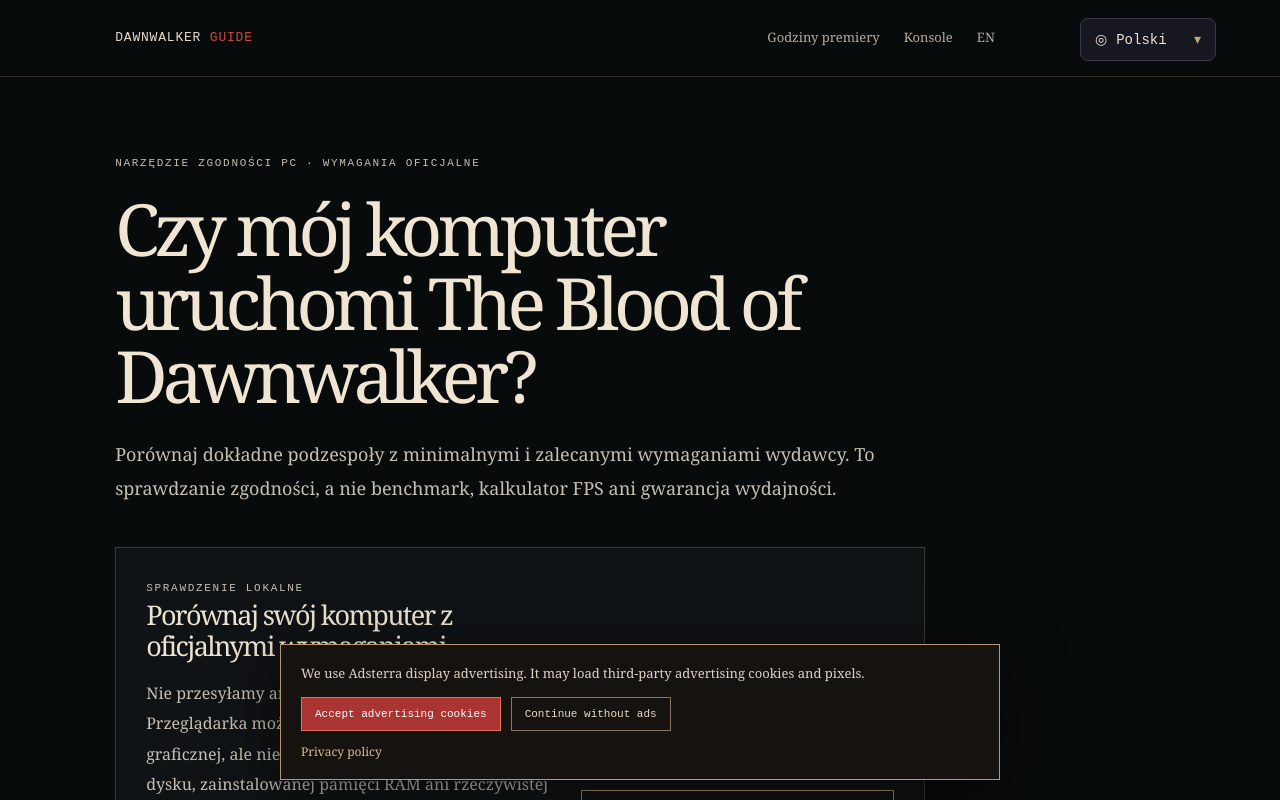
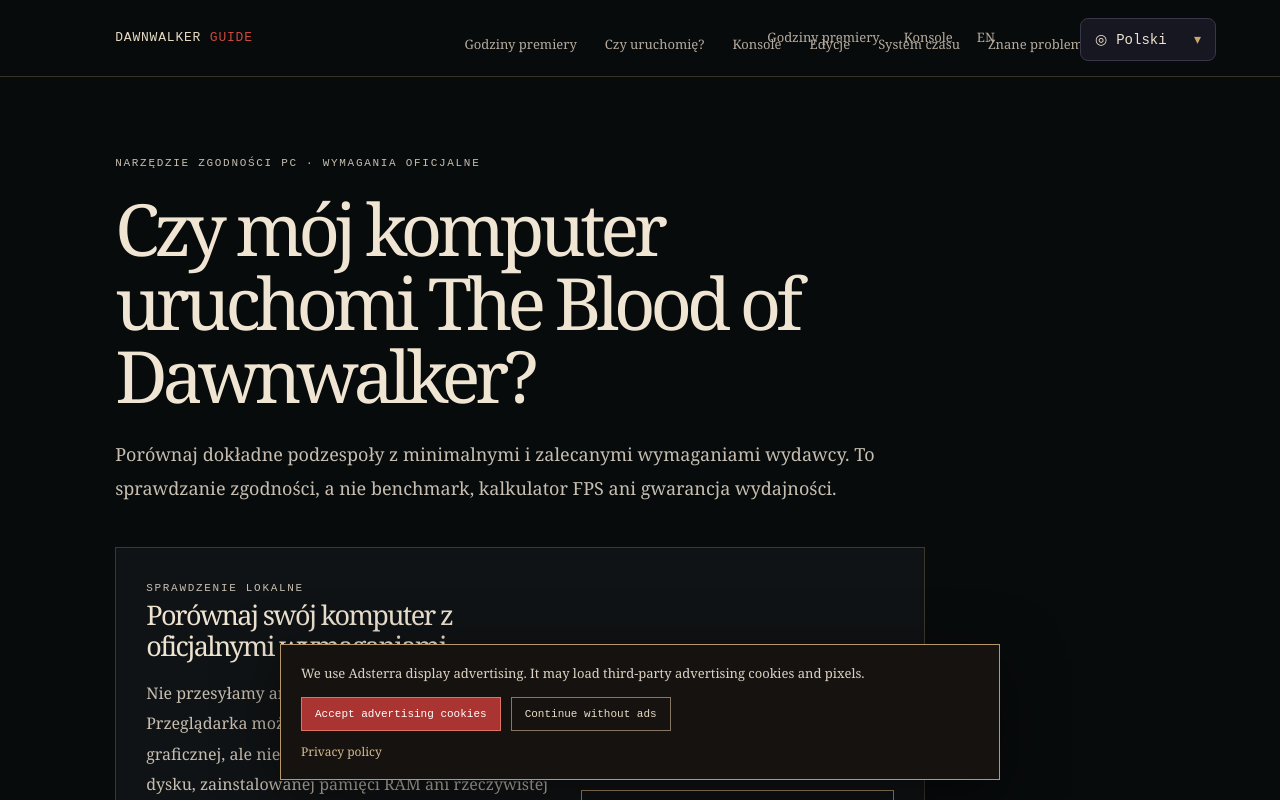
Before and after one commit to wencun/dawnwalker.cc, a Next.js app: page /pl/can-i-run in a window 1280 px wide. Shown: the top 800 px of the page. Built offline with nearby package versions, Linux system fonts and the light colour scheme.

Commit message:
Align localized navigation and guide routes

```diff
--- /dev/null
+++ b/app/[locale]/[topic]/page.tsx
@@ -0,0 +1,29 @@
+import { notFound } from "next/navigation";
+import { RegionalGuidePage, regionalMetadata } from "../../regional-guide";
+
+const locales = ["pl", "ru", "cs"] as const;
+const topics = ["editions", "time-system", "known-issues"] as const;
+type Locale = typeof locales[number];
+type Topic = typeof topics[number];
+
+const copy: Record<Locale, Record<Topic, { eyebrow: string; title: string; dek: string; section: string; body: string; nav: [string, string]; source: string; checked: string }>> = {
+  pl: {
+    editions: { eyebrow: "EDYCJE · POTWIERDZONE INFORMACJE", title: "Edycje The Blood of Dawnwalker", dek: "Porównanie zawartości edycji na podstawie materiałów wydawcy — bez przypisywania wersjom niepotwierdzonych bonusów.", section: "Jak porównywać edycje", body: "Sprawdź zawartość cyfrową, platformę i cenę w swoim regionalnym sklepie. Nazwa edycji nie oznacza wcześniejszego dostępu, jeśli wydawca wyraźnie tego nie potwierdził.", nav: ["Premiera", "Konsole"], source: "Oficjalna strona gry", checked: "27 sierpnia 2026" },
+    "time-system": { eyebrow: "CZAS W GRZE · POTWIERDZONE MECHANIKI", title: "System czasu w The Blood of Dawnwalker", dek: "Co wiemy o 30 dniach, konsekwencjach zadań i wyborach — bez wymyślania sposobów na zatrzymanie czasu.", section: "Co potwierdzono", body: "Zadania i decyzje mogą przesuwać czas naprzód, dlatego nie da się pomóc wszystkim postaciom w jednym przejściu. Szczegóły praktyczne uzupełnimy po premierze na podstawie testów.", nav: ["Premiera", "Konsole"], source: "Oficjalna strona gry", checked: "27 sierpnia 2026" },
+    "known-issues": { eyebrow: "STATUS PROBLEMÓW · RAPORTY GRACZY", title: "Znane problemy The Blood of Dawnwalker", dek: "Śledzimy awarie, wydajność i problemy z zadaniami, ale publikujemy rozwiązania dopiero po weryfikacji.", section: "Jak zgłaszać problem", body: "Dodaj platformę, wersję gry, ustawienia, dokładne kroki i nagranie lub zrzut ekranu. Pojedynczy wpis społeczności nie jest potwierdzonym problemem całej gry.", nav: ["Premiera", "Konsole"], source: "Centrum zgłoszeń", checked: "27 sierpnia 2026" },
+  },
+  ru: {
+    editions: { eyebrow: "ИЗДАНИЯ · ПРОВЕРЕННЫЕ ДАННЫЕ", title: "Издания The Blood of Dawnwalker", dek: "Сравнение состава изданий по материалам издателя без неподтверждённых бонусов.", section: "Как сравнивать издания", body: "Проверяйте цифровой контент, платформу и цену в региональном магазине. Название издания не означает ранний доступ без прямого подтверждения издателя.", nav: ["Релиз", "Консоли"], source: "Официальная страница игры", checked: "27 августа 2026" },
+    "time-system": { eyebrow: "ВРЕМЯ В ИГРЕ · ПОДТВЕРЖДЁННЫЕ МЕХАНИКИ", title: "Система времени в The Blood of Dawnwalker", dek: "Что известно о 30 днях, последствиях заданий и выборе — без выдуманных способов остановить время.", section: "Что подтверждено", body: "Задания и решения могут продвигать время, поэтому нельзя помочь всем персонажам за одно прохождение. Практические детали появятся после проверок на релизе.", nav: ["Релиз", "Консоли"], source: "Официальная страница игры", checked: "27 августа 2026" },
+    "known-issues": { eyebrow: "СТАТУС ПРОБЛЕМ · ОТЧЁТЫ ИГРОКОВ", title: "Известные проблемы The Blood of Dawnwalker", dek: "Мы отслеживаем вылеты, производительность и задания, но публикуем решения только после проверки.", section: "Как сообщить о проблеме", body: "Укажите платформу, версию игры, настройки, точные шаги и приложите запись или скриншот. Один пост сообщества не доказывает проблему всей игры.", nav: ["Релиз", "Консоли"], source: "Центр сообщений", checked: "27 августа 2026" },
+  },
+  cs: {
+    editions: { eyebrow: "EDICE · OVĚŘENÉ INFORMACE", title: "Edice The Blood of Dawnwalker", dek: "Srovnání obsahu edic podle materiálů vydavatele bez nepotvrzených bonusů.", section: "Jak porovnávat edice", body: "Ověřte digitální obsah, platformu a cenu v regionálním obchodě. Název edice neznamená dřívější přístup bez výslovného potvrzení vydavatele.", nav: ["Vydání", "Konzole"], source: "Oficiální stránka hry", checked: "27. srpna 2026" },
+    "time-system": { eyebrow: "ČAS VE HŘE · POTVRZENÉ MECHANIKY", title: "Systém času v The Blood of Dawnwalker", dek: "Co víme o 30 dnech, důsledcích úkolů a volbách — bez vymyšlených způsobů, jak zastavit čas.", section: "Co je potvrzeno", body: "Úkoly a rozhodnutí mohou posouvat čas, proto nelze během jednoho průchodu pomoci všem postavám. Praktické podrobnosti doplníme po ověření při vydání.", nav: ["Vydání", "Konzole"], source: "Oficiální stránka hry", checked: "27. srpna 2026" },
+    "known-issues": { eyebrow: "STAV PROBLÉMŮ · HLÁŠENÍ HRÁČŮ", title: "Známé problémy The Blood of Dawnwalker", dek: "Sledujeme pády, výkon a úkoly, ale řešení zveřejňujeme až po ověření.", section: "Jak nahlásit problém", body: "Uveďte platformu, verzi hry, nastavení, přesné kroky a záznam nebo snímek obrazovky. Jeden příspěvek komunity nedokazuje problém celé hry.", nav: ["Vydání", "Konzole"], source: "Centrum hlášení", checked: "27. srpna 2026" },
+  },
+};
+
+export function generateStaticParams() { return locales.flatMap((locale) => topics.map((topic) => ({ locale, topic }))); }
+export async function generateMetadata({ params }: { params: Promise<{ locale: string; topic: string }> }) { const { locale, topic } = await params; if (!locales.includes(locale as Locale) || !topics.includes(topic as Topic)) return {}; const item = copy[locale as Locale][topic as Topic]; return regionalMetadata(locale as "ru" | "cs", item.title, item.dek, `/${locale}/${topic}`, [item.title]); }
+export default async function LocalizedInfoPage({ params }: { params: Promise<{ locale: string; topic: string }> }) { const { locale, topic } = await params; if (!locales.includes(locale as Locale) || !topics.includes(topic as Topic)) notFound(); const item = copy[locale as Locale][topic as Topic]; return <RegionalGuidePage locale={locale as Locale} eyebrow={item.eyebrow} title={item.title} dek={item.dek} checked={item.checked} homeLabel="" releaseLabel={item.nav[0]} consoleLabel={item.nav[1]} checkedLabel="✓" sourcesLabel="Sources" footer="Dawnwalker Guide" sources={[{ label: item.source, href: "https://www.bandainamcoent.com/games/dawnwalker" }]} sections={[{ title: item.section, body: <p>{item.body}</p> }]} />; }
--- a/app/language-switcher.tsx
+++ b/app/language-switcher.tsx
@@ -1,5 +1,6 @@
 "use client";
 
+import { useEffect } from "react";
 import { usePathname } from "next/navigation";
 
 const languages = [
@@ -10,6 +11,11 @@
 ] as const;
 
 const translatedPaths = new Set(["/", "/release-date", "/release-times", "/console-performance"]);
+const navigation = {
+  pl: [["Godziny premiery", "release-times"], ["Czy uruchomię?", "can-i-run"], ["Konsole", "console-performance"], ["Edycje", "editions"], ["System czasu", "time-system"], ["Znane problemy", "known-issues"]],
+  ru: [["Время выхода", "release-times"], ["Запустится ли?", "can-i-run"], ["Консоли", "console-performance"], ["Издания", "editions"], ["Система времени", "time-system"], ["Проблемы", "known-issues"]],
+  cs: [["Časy vydání", "release-times"], ["Spustím hru?", "can-i-run"], ["Konzole", "console-performance"], ["Edice", "editions"], ["Systém času", "time-system"], ["Známé problémy", "known-issues"]],
+} as const;
 
 export function LanguageSwitcher() {
   const pathname = usePathname() || "/";
@@ -19,10 +25,15 @@
   const path = translatedPaths.has(currentPath) ? currentPath : "/";
   const href = (code: string) => code === "en" ? path : path === "/" ? `/${code}` : `/${code}${path}`;
 
-  return <details className="language-switcher">
+  useEffect(() => {
+    document.documentElement.dataset.locale = current;
+    return () => { delete document.documentElement.dataset.locale; };
+  }, [current]);
+
+  return <><details className="language-switcher">
     <summary aria-label="Choose language"><span aria-hidden="true">◎</span>{languages.find((item) => item.code === current)?.label}</summary>
     <div role="menu" aria-label="Languages">
       {languages.map((language) => <a key={language.code} href={href(language.code)} lang={language.code} aria-current={language.code === current ? "page" : undefined}>{language.label}</a>)}
     </div>
-  </details>;
+  </details>{current !== "en" && <nav className="locale-links">{navigation[current].map(([label, topic]) => <a key={topic} href={`/${current}/${topic}`}>{label}</a>)}</nav>}</>;
 }
--- a/app/layout.tsx
+++ b/app/layout.tsx
@@ -22,7 +22,7 @@
     <body>
       <script type="application/ld+json" dangerouslySetInnerHTML={{ __html: JSON.stringify(siteSchema) }} />
       <Script id="adsense-loader" async strategy="lazyOnload" src="https://pagead2.googlesyndication.com/pagead/js/adsbygoogle.js?client=ca-pub-4539826019899948" crossOrigin="anonymous" />
-      <style>{`html{scroll-behavior:auto}.library:before{content:"VALE SANGORA · FIELD NOTES"}.language-switcher{position:absolute;z-index:60;top:18px;right:5vw;color:#eee3d1;font:14px "DM Mono",monospace}.nav .links,.doc-nav>div{margin-right:170px}.language-switcher summary{list-style:none;display:flex;align-items:center;gap:9px;min-width:136px;padding:12px 14px;background:#171721;border:1px solid #393649;border-radius:8px;cursor:pointer}.language-switcher summary::-webkit-details-marker{display:none}.language-switcher summary:after{content:"▾";margin-left:auto;color:#c9a66c}.language-switcher>div{position:absolute;right:0;margin-top:7px;min-width:200px;padding:7px;background:#171721;border:1px solid #393649;border-radius:8px;box-shadow:0 18px 45px #000}.language-switcher a{display:block;padding:12px 14px;color:#c8c0b9}.language-switcher a:hover,.language-switcher a[aria-current="page"]{background:#3a1c29;color:#e7c694}@media(max-width:760px){.nav .links,.doc-nav>div{margin-right:112px}.links{display:flex;gap:0}.links a:not(:last-child){display:none}.language-switcher{top:14px;right:5vw}.language-switcher summary{min-width:100px;padding:9px 11px;font-size:12px}}`}</style>
+      <style>{`html{scroll-behavior:auto}.library:before{content:"VALE SANGORA · FIELD NOTES"}.language-switcher{position:absolute;z-index:60;top:18px;right:5vw;color:#eee3d1;font:14px "DM Mono",monospace}.nav .links,.doc-nav>div{margin-right:170px}.locale-links{position:absolute;z-index:55;top:35px;right:190px;display:flex;gap:28px;color:#b5aa9d;font-size:13px}.locale-links a:hover{color:#ebd4ad}[data-locale="pl"] .nav .links,[data-locale="ru"] .nav .links,[data-locale="cs"] .nav .links{display:none}.language-switcher summary{list-style:none;display:flex;align-items:center;gap:9px;min-width:136px;padding:12px 14px;background:#171721;border:1px solid #393649;border-radius:8px;cursor:pointer}.language-switcher summary::-webkit-details-marker{display:none}.language-switcher summary:after{content:"▾";margin-left:auto;color:#c9a66c}.language-switcher>div{position:absolute;right:0;margin-top:7px;min-width:200px;padding:7px;background:#171721;border:1px solid #393649;border-radius:8px;box-shadow:0 18px 45px #000}.language-switcher a{display:block;padding:12px 14px;color:#c8c0b9}.language-switcher a:hover,.language-switcher a[aria-current="page"]{background:#3a1c29;color:#e7c694}@media(max-width:760px){.nav .links,.doc-nav>div,.locale-links{display:none}.links{display:flex;gap:0}.links a:not(:last-child){display:none}.language-switcher{top:14px;right:5vw}.language-switcher summary{min-width:100px;padding:9px 11px;font-size:12px}}`}</style>
       <AdConsentProvider><LanguageSwitcher />{children}</AdConsentProvider>
     </body>
   </html>;
--- a/app/pl/page.tsx
+++ b/app/pl/page.tsx
@@ -16,7 +16,7 @@
 
 export default function PolishHome() {
   return <main lang="pl">
-    <nav className="nav"><a className="brand" href="/pl">DAWNWALKER <span>GUIDE</span><small>NIEOFICJALNY PORADNIK FANOWSKI</small></a><div className="links"><a href="/pl/release-times">Godziny premiery</a><a href="/pl/can-i-run">Czy uruchomię?</a><a href="/pl/console-performance">Konsole</a></div></nav>
+    <nav className="nav"><a className="brand" href="/pl">DAWNWALKER <span>GUIDE</span><small>NIEOFICJALNY PORADNIK FANOWSKI</small></a><div className="links"><a href="/pl/release-times">Godziny premiery</a><a href="/pl/can-i-run">Czy uruchomię?</a><a href="/pl/console-performance">Konsole</a><a href="/pl/editions">Edycje</a><a href="/pl/time-system">System czasu</a><a href="/pl/known-issues">Znane problemy</a></div></nav>
     <section className="hero"><div className="hero-art" aria-hidden="true"><img src="/dawnwalker-hero.jpg" alt="" /></div><div className="hero-copy"><p className="eyebrow">THE BLOOD OF DAWNWALKER · POLSKI PORADNIK</p><p className="hero-kicker">FAKTY · ŹRÓDŁA · BEZ SPOILERÓW</p><h1>Przetrwaj <em>do świtu.</em></h1><p className="lead">Sprawdzone informacje o premierze, platformach i pierwszych problemach graczy. Każdą informację oznaczamy jako oficjalną, potwierdzoną albo niezweryfikowaną.</p><div className="hero-actions"><a className="primary" href="/pl/release-date">Data i godziny premiery</a><a className="secondary" href="#pomoc">Pomoc na premierę</a></div></div><aside className="clock-card"><p>GLOBALNA PREMIERA</p><div className="day">WRZ <span>03</span></div><div className="bar"><i /></div><small>2026 · PC, PlayStation 5<br />Xbox Series X|S</small></aside></section>
     <section className="signal"><span>✦ STATUS PREMIERY</span><p>Premiera jest potwierdzona na 3 września 2026. Aktualizujemy tylko informacje z datowanym źródłem i jasno oznaczamy relacje społeczności.</p><a href="/pl/release-date">Sprawdź szczegóły →</a></section>
     <section className="section intro"><div><p className="eyebrow">KONKRET, NIE SZUM</p><h2>Odpowiedzi wtedy, gdy są potrzebne.</h2></div><div className="intro-copy"><p>Strony budujemy wokół rzeczywistych pytań graczy, a nie wokół powtarzania tych samych słów kluczowych.</p><span>OFICJALNE · SPRAWDZONE · SPOŁECZNOŚĆ</span></div></section>
--- a/app/regional-guide.tsx
+++ b/app/regional-guide.tsx
@@ -3,10 +3,11 @@
 import { MiddleAd } from "./ad-slot";
 
 export type RegionalSection = { title: string; body: React.ReactNode };
-type RegionalGuideProps = { locale: "ru" | "cs"; eyebrow: string; title: string; dek: string; checked: string; sections: RegionalSection[]; sources: { label: string; href: string }[]; homeLabel: string; releaseLabel: string; consoleLabel: string; checkedLabel: string; sourcesLabel: string; footer: string };
+type RegionalGuideProps = { locale: "pl" | "ru" | "cs"; eyebrow: string; title: string; dek: string; checked: string; sections: RegionalSection[]; sources: { label: string; href: string }[]; homeLabel: string; releaseLabel: string; consoleLabel: string; checkedLabel: string; sourcesLabel: string; footer: string };
 
-export function regionalMetadata(locale: "ru" | "cs", title: string, description: string, path: string, keywords: string[]): Metadata {
-  return { title: { absolute: title }, description, keywords, alternates: { canonical: path, languages: { en: path.replace(`/${locale}`, ""), pl: `/pl${path.replace(`/${locale}`, "")}`, ru: `/ru${path.replace(`/${locale}`, "")}`, cs: `/cs${path.replace(`/${locale}`, "")}`, "x-default": path.replace(`/${locale}`, "") } }, openGraph: { locale: locale === "ru" ? "ru_RU" : "cs_CZ", title, description, url: path, images: ["/og.png"] }, twitter: { card: "summary_large_image", title, description, images: ["/og.png"] } };
+export function regionalMetadata(locale: "pl" | "ru" | "cs", title: string, description: string, path: string, keywords: string[]): Metadata {
+  const openGraphLocale = locale === "pl" ? "pl_PL" : locale === "ru" ? "ru_RU" : "cs_CZ";
+  return { title: { absolute: title }, description, keywords, alternates: { canonical: path, languages: { en: path.replace(`/${locale}`, ""), pl: `/pl${path.replace(`/${locale}`, "")}`, ru: `/ru${path.replace(`/${locale}`, "")}`, cs: `/cs${path.replace(`/${locale}`, "")}`, "x-default": path.replace(`/${locale}`, "") } }, openGraph: { locale: openGraphLocale, title, description, url: path, images: ["/og.png"] }, twitter: { card: "summary_large_image", title, description, images: ["/og.png"] } };
 }
 
 export function RegionalGuidePage({ locale, eyebrow, title, dek, checked, sections, sources, homeLabel, releaseLabel, consoleLabel, checkedLabel, sourcesLabel, footer }: RegionalGuideProps) {
```
